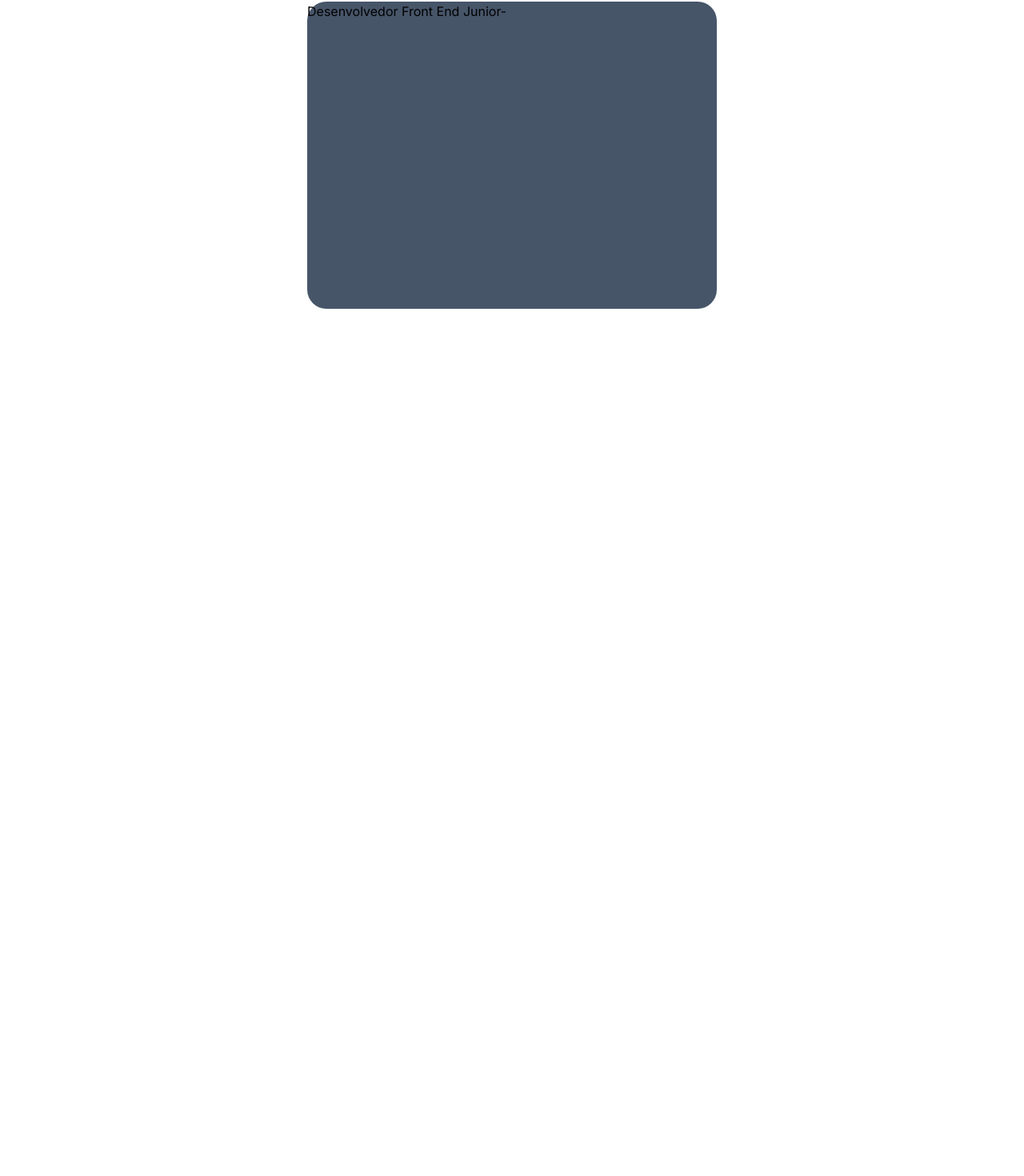
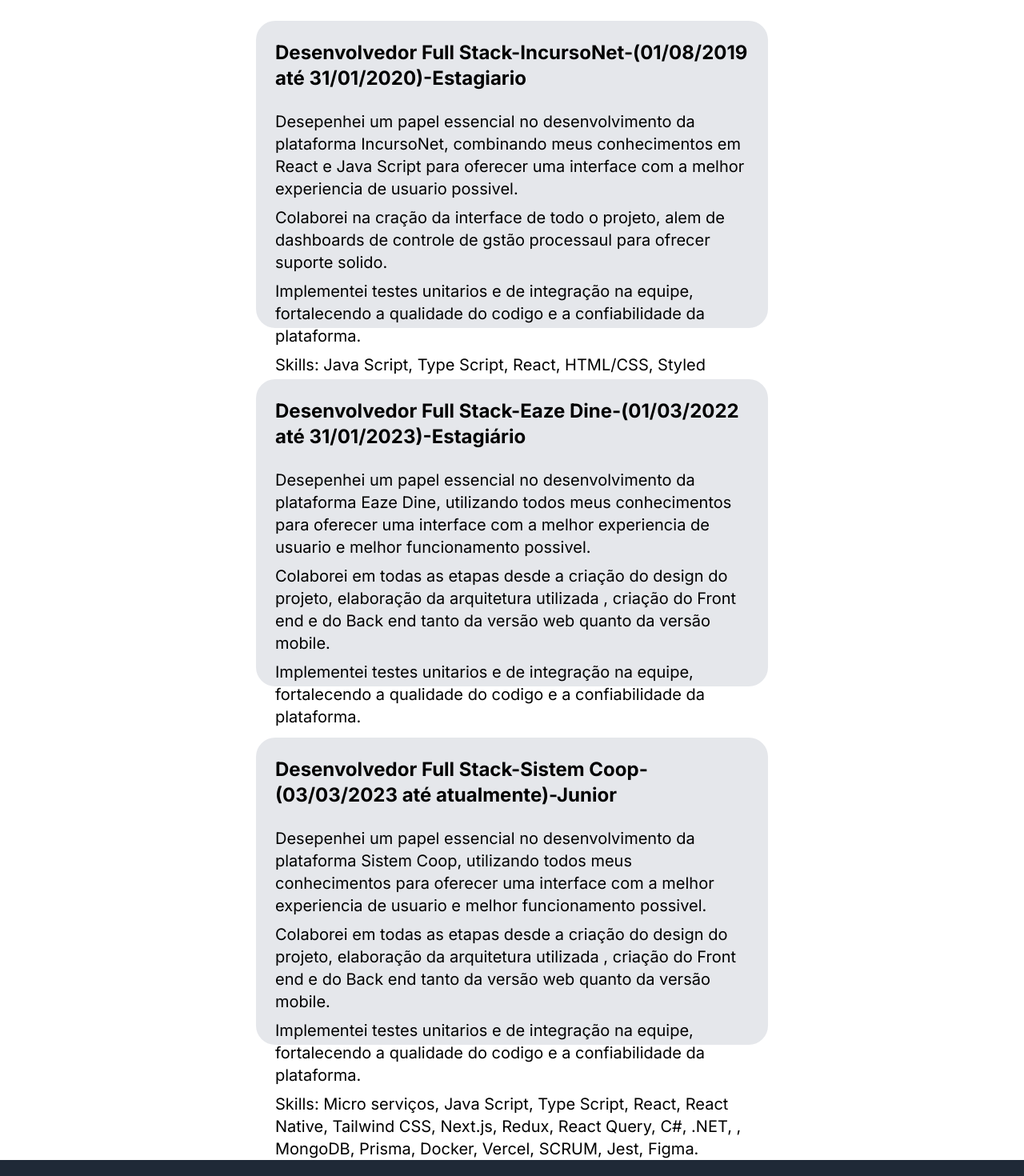
Before and after one commit to victorgomesc/Blog_victor, a Next.js app: page /experiencias in a window 1280 px wide. Shown: the part 286-1756 px from the top of the page at 80% size. Before the commit the page ends 800 px from the top, so only its background shows below. Built offline with nearby package versions, Linux system fonts and the light colour scheme.

Commit message:
feat: new project

```diff
--- a/src/app/experiencias/page.tsx
+++ b/src/app/experiencias/page.tsx
@@ -1,3 +1,4 @@
+import Footer from "@/components/Footer";
 import Header from "@/components/Header";
 import HistoryExperiencias from "@/components/HistoryExperiencias";
 import Sidebar from "@/components/SidebarLeft";
@@ -8,6 +9,7 @@
             <Header />
             <Sidebar />
             <HistoryExperiencias />
+            <Footer />
         </div>
     )
 }
--- a/src/components/Baner.tsx
+++ b/src/components/Baner.tsx
@@ -4,7 +4,7 @@
 export default function Baner() {
     return(
         <div className=" h-96 mt-8 w-4/5 ">
-          <video muted autoPlay className=" object-fill w-full h-full rounded-3xl" >
+          <video muted loop autoPlay className=" object-fill w-full h-full rounded-3xl" >
             <source src="./assets/video1.mp4" />
           </video>
       </div>
--- a/src/components/HistoryExperiencias.tsx
+++ b/src/components/HistoryExperiencias.tsx
@@ -3,9 +3,80 @@
 export default function HistoryExperiencias(){
     return(
         <div className="h-full w-full flex flex-col items-center justify-center">
-            <h1 className="text-4xl mt-10 font-bold">Minhas experiencias</h1>
-            <div className="h-96 max-w-[50%] w-2/5 relative bg-slate-600 mt-10 rounded-3xl">
-                <h2>Desenvolvedor Front End Junior-</h2>
+            <h1 className="text-4xl mt-10 font-bold">Minhas Experiencias</h1>
+            <div className="h-96 max-w-[50%] w-2/4 relative bg-gray-200 mt-16 rounded-3xl">
+                <h2 className="ml-6 mt-6 text-2xl font-bold items-center justify-center">
+                    Desenvolvedor Full Stack-IncursoNet-(01/08/2019 até 31/01/2020)-Estagiario
+                </h2>
+                <ul className="mt-6 text-xl">
+                    <li className="ml-6 mr-6">
+                    Desepenhei um papel essencial no desenvolvimento da plataforma IncursoNet, combinando
+                    meus conhecimentos em React e Java Script para oferecer uma interface com a melhor
+                    experiencia de usuario possivel.
+                    </li>
+                    <li className="ml-6 mr-6 mt-2">
+                    Colaborei na cração da interface de todo o projeto, alem de dashboards de controle
+                    de gstão processaul para ofrecer suporte solido.
+                    </li>
+                    <li className="ml-6 mr-6 mt-2">
+                    Implementei testes unitarios e de integração na equipe, fortalecendo a qualidade
+                    do codigo e a confiabilidade da plataforma.
+                    </li>
+                    <li className="ml-6 mr-6 mt-2">
+                        Skills: Java Script, Type Script, React, HTML/CSS, Styled Components, Next.js, Node.js, MySql, MongoDb,
+                        Docker, Vercel, SCRUM, Jest.
+                    </li>
+                </ul>
+            </div>
+
+            <div className="h-96 max-w-[50%] w-2/4 relative bg-gray-200 mt-16 rounded-3xl">
+                <h2 className="ml-6 mt-6 text-2xl font-bold items-center justify-center">
+                    Desenvolvedor Full Stack-Eaze Dine-(01/03/2022 até 31/01/2023)-Estagiário
+                </h2>
+                <ul className="mt-6 text-xl">
+                    <li className="ml-6 mr-6">
+                    Desepenhei um papel essencial no desenvolvimento da plataforma Eaze Dine, utilizando
+                    todos meus conhecimentos para oferecer uma interface com a melhor experiencia de
+                    usuario e melhor funcionamento possivel.
+                    </li>
+                    <li className="ml-6 mr-6 mt-2">
+                    Colaborei em todas as etapas desde a criação do design do projeto, elaboração da arquitetura utilizada
+                    , criação do Front end e do Back end tanto da versão web quanto da versão mobile.
+                    </li>
+                    <li className="ml-6 mr-6 mt-2">
+                    Implementei testes unitarios e de integração na equipe, fortalecendo a qualidade
+                    do codigo e a confiabilidade da plataforma.
+                    </li>
+                    <li className="ml-6 mr-6 mt-2">
+                        Skills: Java Script, Type Script, React, React Native, Tailwind CSS, Next.js, Redux, React Query, Node.js, PostgreSQL,
+                        , MongoDB, Prisma, Docker, Vercel, SCRUM, Jest, Figma.
+                    </li>
+                </ul>
+            </div>
+
+            <div className="h-96 max-w-[50%] w-2/4 relative bg-gray-200 mt-16 rounded-3xl">
+                <h2 className="ml-6 mt-6 text-2xl font-bold items-center justify-center">
+                    Desenvolvedor Full Stack-Sistem Coop-(03/03/2023 até atualmente)-Junior
+                </h2>
+                <ul className="mt-6 text-xl">
+                    <li className="ml-6 mr-6">
+                    Desepenhei um papel essencial no desenvolvimento da plataforma Sistem Coop, utilizando
+                    todos meus conhecimentos para oferecer uma interface com a melhor experiencia de
+                    usuario e melhor funcionamento possivel.
+                    </li>
+                    <li className="ml-6 mr-6 mt-2">
+                    Colaborei em todas as etapas desde a criação do design do projeto, elaboração da arquitetura utilizada
+                    , criação do Front end e do Back end tanto da versão web quanto da versão mobile.
+                    </li>
+                    <li className="ml-6 mr-6 mt-2">
+                    Implementei testes unitarios e de integração na equipe, fortalecendo a qualidade
+                    do codigo e a confiabilidade da plataforma.
+                    </li>
+                    <li className="ml-6 mr-6 mt-2">
+                        Skills: Micro serviços, Java Script, Type Script, React, React Native, Tailwind CSS, Next.js, Redux, React Query, C#, .NET,
+                        , MongoDB, Prisma, Docker, Vercel, SCRUM, Jest, Figma.
+                    </li>
+                </ul>
             </div>
         </div>
     )
--- a/src/components/HistoryProjects.tsx
+++ b/src/components/HistoryProjects.tsx
@@ -3,7 +3,7 @@
 export default function HistoryProjects() {
     return(
         <div className="mt-10 items-center justify-center max-w-[100vh]">
-            <h1 className="text-4xl font-bold">Meus projetos</h1>
+            <h1 className="text-4xl font-bold">Meus Projetos</h1>
         </div>
     )
 }
```
Also changed, not shown: src/components/ProjectContainer.tsx (+40 -10 lines), 1 other file (tests, documents, lock files or other folders).
